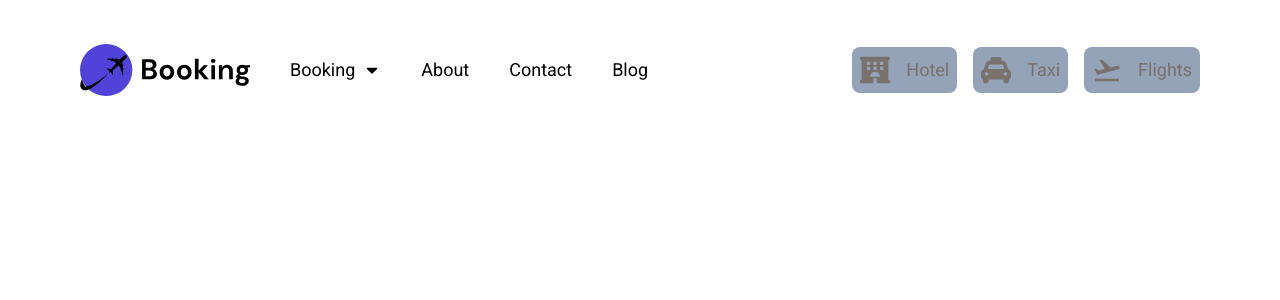
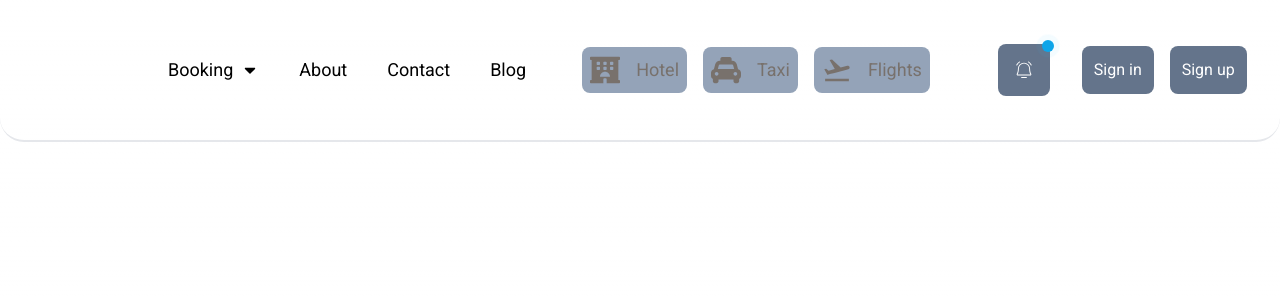
Before and after one commit to lyhao223/my-app, a Next.js app: page / in a window 1280 px wide. Shown: the top 300 px of the page. Built offline with nearby package versions, Linux system fonts and the light colour scheme.

Commit message:
update responsive header

```diff
--- /dev/null
+++ b/app/Components/Animation/RingOut/ContentInRingOut.tsx
@@ -0,0 +1,31 @@
+import React from 'react'
+
+const ContentInRingOut = () => {
+  return (
+    <div className='flex flex-col items-start justify-start space-y-3 px-3 py-2'>
+        <div className='flex flex-row items-center justify-between space-x-10'>
+            <div className='flex flex-row items-center justify-center space-x-2'>
+                <h1 className='text-xl subpixel-antialiased tracking-tight font-bold text-white'>Notifications</h1>
+                <div className='px-4 rounded-md bg-red-200'>
+                    <span className='text-red-600 font-medium'>4 new</span>
+                </div>
+            </div>
+            <div className='flex flex-row items-center justify-center py-2'>
+               <span className='text-purple-700 tracking-tight font-normal text-lg'>Clear all</span>
+            </div>
+        </div>
+        <div className='border-b-2 w-full'/>
+        <div className='flex flex-col items-start justify-start space-y-3 bg-slate-200 p-2 rounded-lg'>
+            <h1 className='text-stone-800 text-lg font-medium tracking-tight'>Booking flights from New York ✈️</h1>
+            <p className='text-xs font-light'>Find the flexible ticket on flights around the world. Start searching today.</p>
+            <p className='text-lg text-stone-500 font-medium'>05 Feb 2024</p>
+        </div>
+        <div className='flex flex-col items-start justify-start space-y-2 bg-slate-200 p-2 rounded-lg'>
+            <h1 className='text-stone-800 text-lg font-medium tracking-tight'>Sunshine saving are here 🌞 save 30% or more on a stay</h1>
+            <p className='text-lg text-stone-500 font-medium'>24 Aug 2024</p>
+        </div>
+    </div>
+  )
+}
+
+export default ContentInRingOut
--- /dev/null
+++ b/app/Components/Animation/RingOut/RingOut.tsx
@@ -0,0 +1,47 @@
+import { AnimatePresence, motion } from 'framer-motion';
+import React, { useState } from 'react'
+
+
+//icon
+import { PiBellSimpleRingingLight } from "react-icons/pi";
+
+interface RingOutProps {
+    Content: any
+}
+const RingOut = ({Content}: RingOutProps) => {
+    const [open, setOpen] = useState(false);
+    const handleOpen = ()=>{
+        setOpen(true)
+    }
+    const handleClose = ()=>{
+        setOpen(false)
+    }
+
+    const showOpen = Content && open
+  return (
+    <div className='relative w-fit h-fit flex flex-row items-center justify-center cursor-pointer' onMouseEnter={handleOpen} onMouseLeave={handleClose}>
+        <span className="relative left-14 bottom-6 flex h-3 w-3">
+            <span className="animate-ping absolute inline-flex h-full w-full rounded-full bg-sky-400 opacity-75"></span>
+            <span className="relative inline-flex rounded-full h-3 w-3 bg-sky-500"></span>
+        </span>
+        <div className='p-4 rounded-lg bg-slate-500 hover:bg-purple-500 hover:duration-200 hover:transition-all hover:ease-in-out'>
+            <PiBellSimpleRingingLight size={20} className='text-white'/>
+        </div>
+    <AnimatePresence>
+        {showOpen && (
+            <motion.div
+            initial={{opacity:0, y:12}}
+            animate={{opacity:1, y:1}}
+            exit={{opacity:0, y:15}}
+            transition={{duration:0.4, ease: 'easeInOut'}}
+            className='absolute z-20 right-10 bottom-1 '>
+            <div className='absolute right-3 top-2 w-80 h-[22rem] bg-gray-400 rounded-lg shadow-xl'>
+                <Content />
+            </div>
+        </motion.div>)}
+    </AnimatePresence>
+    </div>
+  )
+}
+
+export default RingOut
--- a/app/Components/UI/Header/Header.tsx
+++ b/app/Components/UI/Header/Header.tsx
@@ -5,7 +5,7 @@ import Image from "next/image";
 import Link from "next/link";
 
 //Components
-import FlyOutLink from "../../Animation/FlyOutLink/FlyOutLink";
+import FlyOutLink from "../../Animation/FlyOut/FlyOutLink";
 import { FaCaretDown } from "react-icons/fa";
 import { FaHotel } from "react-icons/fa";
 import { FaTaxi } from "react-icons/fa";
@@ -13,7 +13,11 @@ import { MdFlightTakeoff } from "react-icons/md";
 
 //Assets
 import logoBooking from "@/assets/logo/logo-light.svg";
-import FlyContent from "../../Animation/FlyOutLink/ContentFlyOutLink/FlyContent";
+import FlyContent from "../../Animation/FlyOut/ContentFlyOutLink/FlyContent";
+import RingOut from "../../Animation/RingOut/RingOut";
+import ContentInRingOut from "../../Animation/RingOut/ContentInRingOut";
+
+//list component
 const listBooking = [
   {
     id: 1,
@@ -37,17 +41,19 @@ const listBooking = [
     ),
   },
 ];
+
+//css style
+
 const Header = () => {
   return (
-    <header className="flex flex-row items-center justify-between w-full">
+    <header className="flex flex-row items-center justify-start min-w-full 2xl:space-x-36 xl:space-x-14 min-h-full">
+      {/* Logo and nav */}
       <nav className="flex flex-row items-center justify-center space-x-10">
         <Link href="/">
           <Image
             src={logoBooking}
             alt="logo"
-            width={170}
-            height={170}
-            priority={true}
+            className="max-h-full max-w-full"
           />
         </Link>
         <FlyOutLink
@@ -66,6 +72,7 @@ const Header = () => {
           <span className="text-lg subpixel-antialiased">Blog</span>
         </Link>
       </nav>
+      {/* Nav booking */}
       <nav className="flex flex-row items-center justify-center space-x-4">
         {listBooking.map((item) => (
           <Link
@@ -79,6 +86,14 @@ const Header = () => {
           </Link>
         ))}
       </nav>
+      {/* Nav user */}
+      <nav className="flex flex-row items-center justify-center space-x-8">
+        <RingOut Content={ContentInRingOut}/>
+        <div className="flex flex-row items-center justify-center space-x-4">
+          <button className="text-nowrap bg-slate-500 rounded-lg p-3 hover:bg-purple-500 hover:duration-200 hover:transition-all hover:ease-in-out"><span className="text-white">Sign in</span></button>
+          <button className="text-nowrap bg-slate-500 rounded-lg p-3 hover:bg-purple-500 hover:duration-200 hover:transition-all hover:ease-in-out"><span className="text-white">Sign up</span></button>
+        </div>
+      </nav>
     </header>
   );
 };
--- a/app/page.tsx
+++ b/app/page.tsx
@@ -3,7 +3,7 @@ import Header from "./Components/UI/Header/Header";
 
 export default function Home() {
   return (
-    <main className="flex flex-col items-start justify-start min-h-screen px-20 py-11">
+    <main className="flex flex-col items-start justify-start min-h-full 2xl:px-[35rem] xl:px-32 py-11 border-b-2 rounded-b-3xl">
       <Header />
     </main>
   );
```
Also changed, not shown: app/Style/style.module.css (added, +7 -0 lines), app/Components/Animation/FlyOut/ContentFlyOutLink/FlyContent.tsx (renamed from app/Components/Animation/FlyOutLink/ContentFlyOutLink/FlyContent.tsx), app/Components/Animation/FlyOut/FlyOutLink.tsx (renamed from app/Components/Animation/FlyOutLink/FlyOutLink.tsx).
